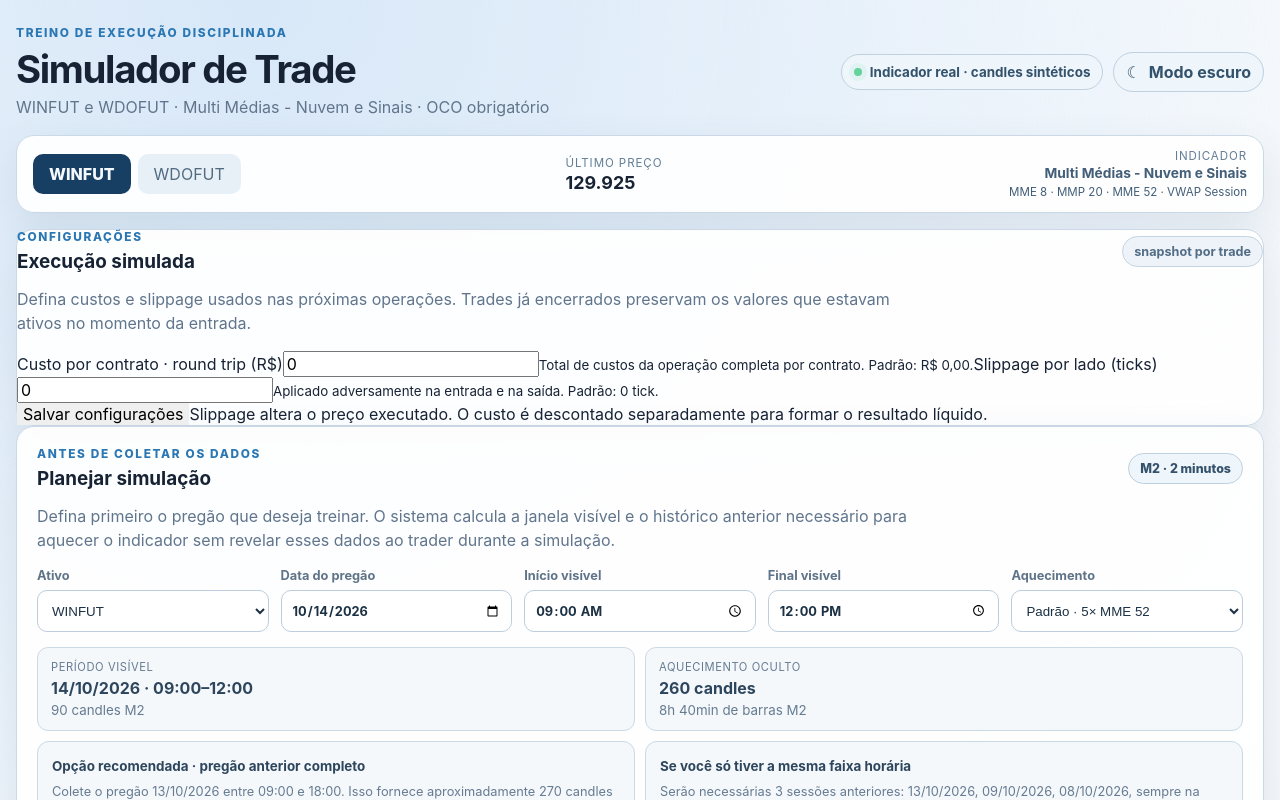
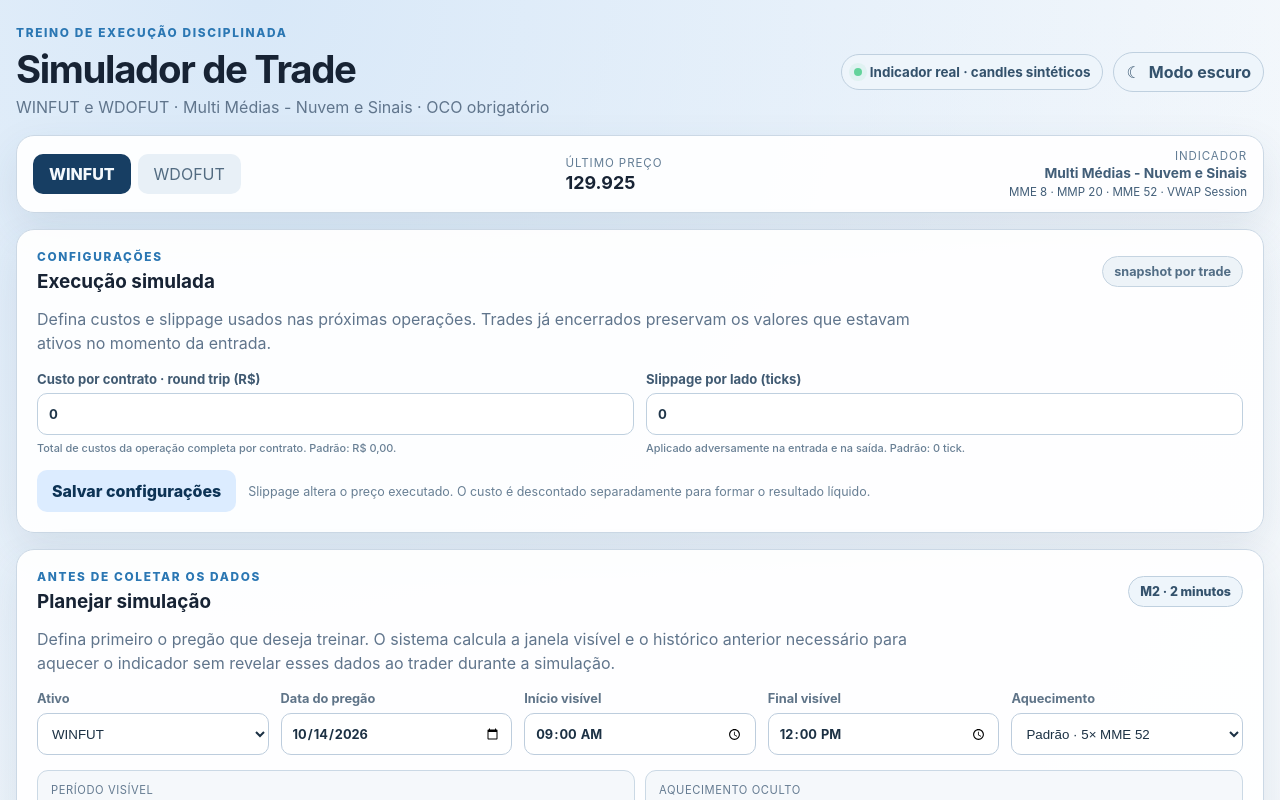
Before and after one commit to pablopcdossantos2-sys/simulador-de-trade, a React (Vite) app: page / in a window 1280 px wide. Shown: the top 800 px of the page. Built offline with nearby package versions, Linux system fonts and the light colour scheme.

Commit message:
style: add execution settings panel

```diff
--- a/src/styles.css
+++ b/src/styles.css
@@ -2315,3 +2315,94 @@ td {
     grid-column: 1 / -1;
   }
 }
+
+
+/* Configurações de execução */
+.execution-settings {
+  margin-bottom: 16px;
+  padding: 20px;
+}
+
+.execution-settings-grid {
+  display: grid;
+  grid-template-columns: repeat(2, minmax(0, 1fr));
+  gap: 12px;
+  margin-top: 14px;
+}
+
+.execution-settings-grid label {
+  display: grid;
+  gap: 6px;
+  color: #b8cce0;
+  font-size: 0.82rem;
+  font-weight: 700;
+}
+
+.execution-settings-grid input {
+  min-height: 42px;
+  border: 1px solid #2b4059;
+  border-radius: 10px;
+  padding: 9px 11px;
+  background: #091522;
+  color: #e8f0f8;
+}
+
+.execution-settings-grid small {
+  color: #7f95aa;
+  font-weight: 500;
+  line-height: 1.4;
+}
+
+.execution-settings-actions {
+  display: flex;
+  align-items: center;
+  gap: 12px;
+  margin-top: 14px;
+}
+
+.execution-settings-actions button {
+  min-height: 42px;
+  padding: 10px 15px;
+  border-radius: 10px;
+  background: #dcecff;
+  color: #0d3355;
+  cursor: pointer;
+  font-weight: 850;
+}
+
+.execution-settings-actions button:disabled {
+  opacity: 0.5;
+  cursor: not-allowed;
+}
+
+.execution-settings-actions span {
+  color: #8197ad;
+  font-size: 0.78rem;
+  line-height: 1.4;
+}
+
+:root[data-theme="light"] .execution-settings-grid label {
+  color: #405a72;
+}
+
+:root[data-theme="light"] .execution-settings-grid input {
+  border-color: #bfd0df;
+  background: #fff;
+  color: #20364a;
+}
+
+:root[data-theme="light"] .execution-settings-grid small,
+:root[data-theme="light"] .execution-settings-actions span {
+  color: #687f94;
+}
+
+@media (max-width: 700px) {
+  .execution-settings-grid {
+    grid-template-columns: 1fr;
+  }
+
+  .execution-settings-actions {
+    align-items: stretch;
+    flex-direction: column;
+  }
+}
```
